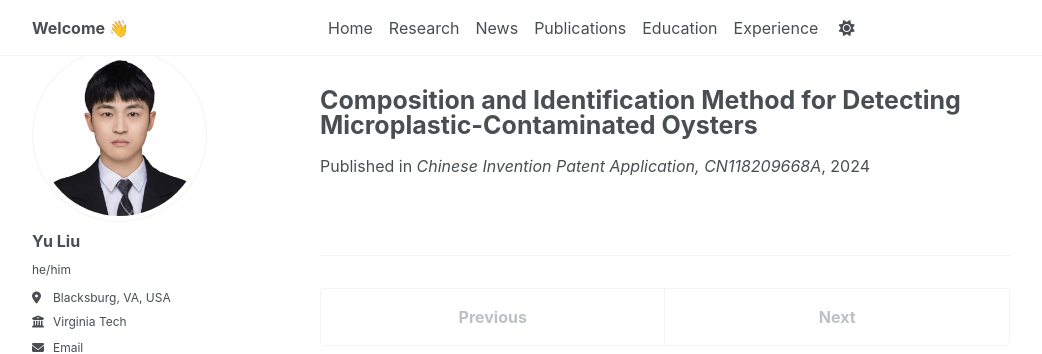
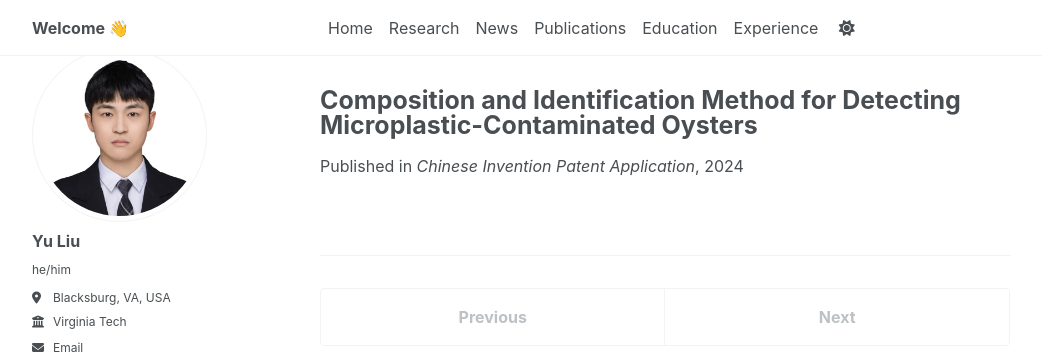
Before and after one commit to yuliu0322/yuliu0322.github.io, a Jekyll site: the page built from _publications/2024-06-18-CN118209668A.md, in a window 1280 px wide. Shown: the top 354 px of the page, without its empty margins (48-1090 px from the left). Built offline with Jekyll 4.4.1, drawn with Linux system fonts in a browser that asks for light colours; some web fonts are replaced; a script bundle is joined from its source files by our own code; library files that are not in the unit come from our copies; part of the change alters nothing that is shown.

Commit message:
Update 2024-06-18-CN118209668A.md

```diff
--- a/_publications/2024-06-18-CN118209668A.md
+++ b/_publications/2024-06-18-CN118209668A.md
@@ -1,10 +1,13 @@
 ---
 title: "Composition and Identification Method for Detecting Microplastic-Contaminated Oysters"
 collection: publications
-type: patent
-permalink: /publication/2024-06-18-CN118209668A
-date: 2024-06-18
-venue: "Chinese Invention Patent Application, CN118209668A"
-paperurl: "https://patents.google.com/patent/CN118209668A/zh"
+permalink: /publication/microplastic-oyster-patent/
+date: 2024-01-01
+year: 2024
+type: "patent"
+venue: "Chinese Invention Patent Application"
+patent_number: "CN118209668A"
 authors: "Z. Li, <strong>Y. Liu</strong>, L. Chen, C. Xue, X. Teng, S. Wu, X. Jiang, and Y. Xue"
+paperurl: ""
+excerpt: "A method for identifying and detecting microplastic contamination in oysters."
 ---
```
